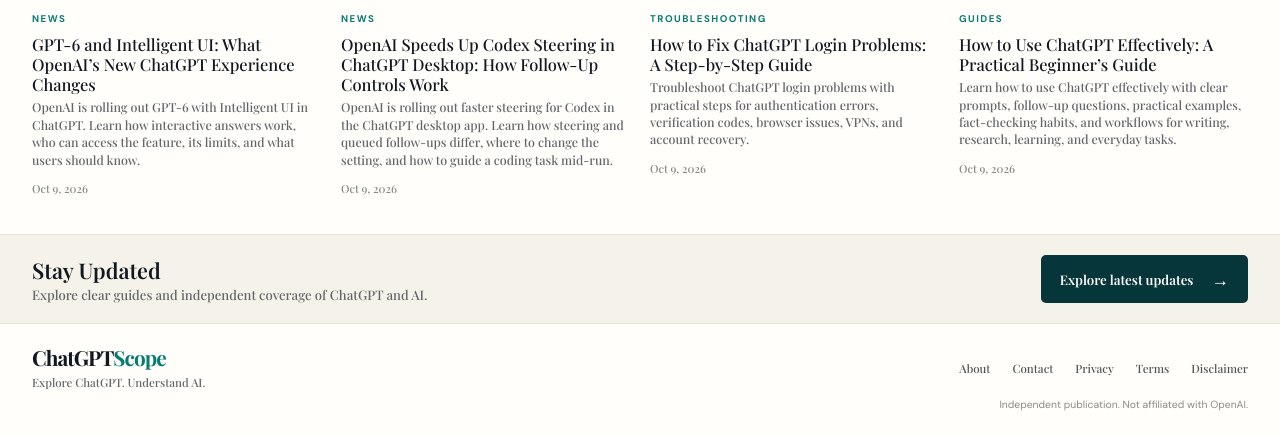
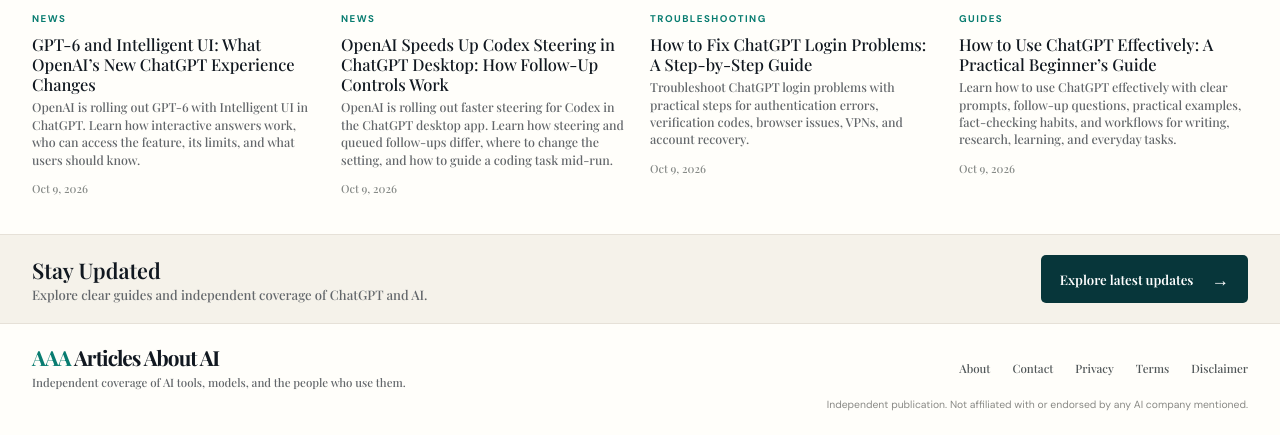
Before and after one commit to todaysnewsai/ChatGPTScope, a Jekyll site: the page built from index.html, in a window 1280 px wide and 900 px high, scrolled down 1145 px, cut to the strip 465-900 px from the top of the window. Built offline with Jekyll 4.4.1, drawn with Linux system fonts in a browser that asks for light colours; the list of posts is cut into pages by our own code; some of the changed text lies outside the part shown.

Commit message:
Update site branding and AAA logo

```diff
--- a/_layouts/default.html
+++ b/_layouts/default.html
@@ -14,9 +14,9 @@
 <body>
 <header class="site-header">
   <div class="container header-inner">
-    <a class="brand-lockup" href="{{ '/' | relative_url }}" aria-label="ChatGPTScope home">
-      <span class="brand-name">ChatGPT<span>Scope</span></span>
-      <span class="brand-tagline">Explore ChatGPT. Understand AI.</span>
+    <a class="brand-lockup" href="{{ '/' | relative_url }}" aria-label="Articles About AI home">
+      <span class="brand-name"> <span class="brand-mark" aria-hidden="true">AAA</span> <span class="brand-title">Articles About AI</span></span>
+      <span class="brand-tagline">AI tools, news, reviews & practical guides.</span>
     </a>
     <button class="menu-toggle" type="button" aria-expanded="false" aria-controls="site-nav" aria-label="Toggle navigation">☰</button>
     <nav id="site-nav" class="site-nav" aria-label="Primary navigation">
@@ -25,7 +25,7 @@
       <a href="{{ '/troubleshooting/' | relative_url }}">Troubleshooting</a>
       <a href="{{ '/features/' | relative_url }}">Features</a>
       <a href="{{ '/comparisons/' | relative_url }}">Comparisons</a>
-      <a href="{{ '/tools/' | relative_url }}">OpenAI Tools</a>
+      <a href="{{ '/tools/' | relative_url }}">AI Tools</a>
     </nav>
     <div class="header-actions"><a class="subscribe-link" href="#newsletter">Subscribe</a></div>
   </div>
@@ -34,8 +34,8 @@
 <footer class="site-footer">
   <div class="container footer-inner">
     <div class="footer-brand">
-      <a class="footer-wordmark" href="{{ '/' | relative_url }}">ChatGPT<span>Scope</span></a>
-      <p>Explore ChatGPT. Understand AI.</p>
+      <a class="footer-wordmark" href="{{ '/' | relative_url }}"><span class="footer-mark">AAA</span> Articles About AI</a>
+      <p>Independent coverage of AI tools, models, and the people who use them.</p>
     </div>
     <nav aria-label="Footer navigation">
       <a href="{{ '/about/' | relative_url }}">About</a>
@@ -44,7 +44,7 @@
       <a href="{{ '/terms/' | relative_url }}">Terms</a>
       <a href="{{ '/disclaimer/' | relative_url }}">Disclaimer</a>
     </nav>
-    <p class="independence-note">Independent publication. Not affiliated with OpenAI.</p>
+    <p class="independence-note">Independent publication. Not affiliated with or endorsed by any AI company mentioned.</p>
   </div>
 </footer>
 <script>
```
